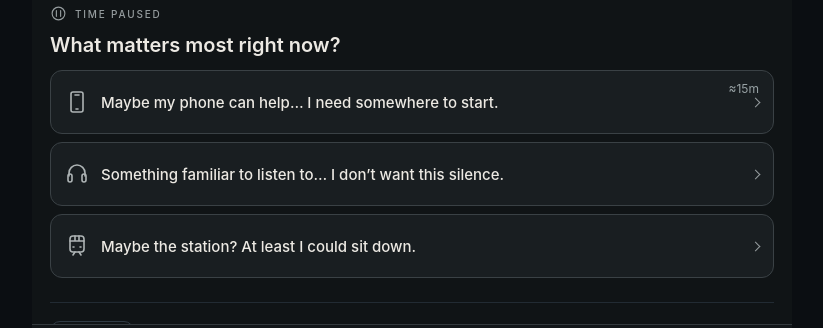
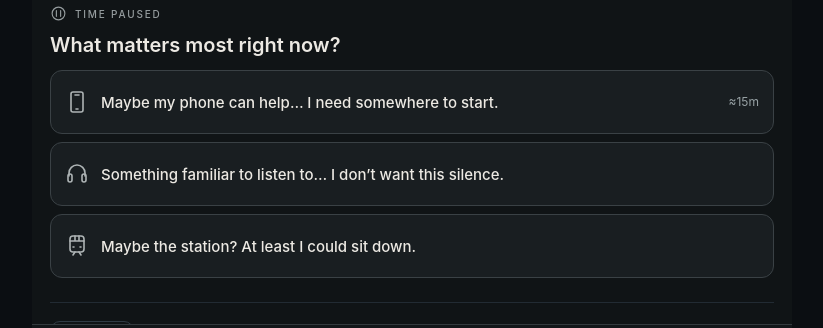
Before and after one commit to AlexanderKruk/street-life-game, a React (Vite) app: page / in a window 1280 px wide. Shown: the part 406-734 px from the top of the page, without its empty margins (228-1051 px from the left). Built offline with nearby package versions, Linux system fonts and the light colour scheme.

Commit message:
Replace street action chevrons with centered duration (v142)

```diff
--- a/src/App.tsx
+++ b/src/App.tsx
@@ -11,7 +11,7 @@ import ClosedContent from './ClosedContent'
 import ResultCard, { type ResultCardData } from './ResultCard'
 import { questionPresentation } from './resultPresentation'
 
-const BUILD_VERSION = 'v2026.10.11-141'
+const BUILD_VERSION = 'v2026.10.11-142'
 
 const PHONE_ACTIVITY_KEY = 'street-life-phone-activity-v1'
 const PHONE_SEARCH_ESTIMATE = 15
--- a/src/styles.css
+++ b/src/styles.css
@@ -601,7 +601,7 @@ button.inventory-item { width:100%; }
 .street-screen .story-actions .action > div { display:grid; width:100%; grid-template-columns:24px minmax(0,1fr); align-items:center; gap:12px; }
 .street-screen .story-action-icon { width:24px; height:24px; color:#aeb4b5; }
 .street-screen .story-actions strong { font-size:15px; line-height:1.4; font-weight:500; }
-.street-screen .story-actions .action::after { content:""; position:absolute; right:14px; top:calc(50% - 3px); width:6px; height:6px; border-top:1px solid #969d9f; border-right:1px solid #969d9f; transform:rotate(45deg); }
+.street-screen .story-actions .action::after { content:none; }
 .street-screen .story-actions .action:disabled { cursor:not-allowed; }
 .game-header :focus-visible,.bottom-nav :focus-visible,.street-screen .action:focus-visible { outline:2px solid #d7b58a; outline-offset:3px; }
 @media (hover:hover) { .street-screen .story-actions .action:hover:not(:disabled) { border-color:#7d7e78; background:#202527; } }
@@ -699,7 +699,7 @@ button.inventory-item { width:100%; }
 @media (max-height:650px) { .street-art.phone-art { height:190px; } .phone-activity h2 { font-size:20px; } }
 
 .street-screen .story-actions .choice-estimate { grid-column:2; font-size:11px; line-height:1.3; color:#99a3a6; margin-top:-5px; }
-.street-screen .story-actions .choice-duration { position:absolute; top:10px; right:14px; margin:0; font-size:12px; white-space:nowrap; }
+.street-screen .story-actions .choice-duration { position:absolute; top:50%; right:14px; transform:translateY(-50%); margin:0; font-size:12px; white-space:nowrap; }
 .street-screen .story-actions .action:has(.choice-duration) strong { padding-right:45px; }
 .phone-activity-progress.uncertain i { width:35%; animation:phone-search-sweep 2.6s ease-in-out infinite; }
 @keyframes phone-search-sweep { 0% { transform:translateX(-105%); } 100% { transform:translateX(390%); } }
```
